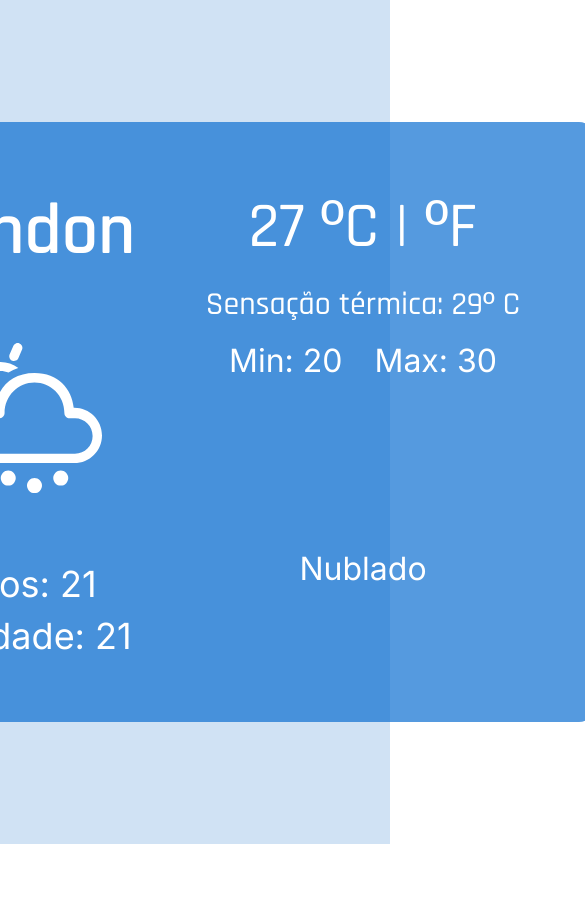
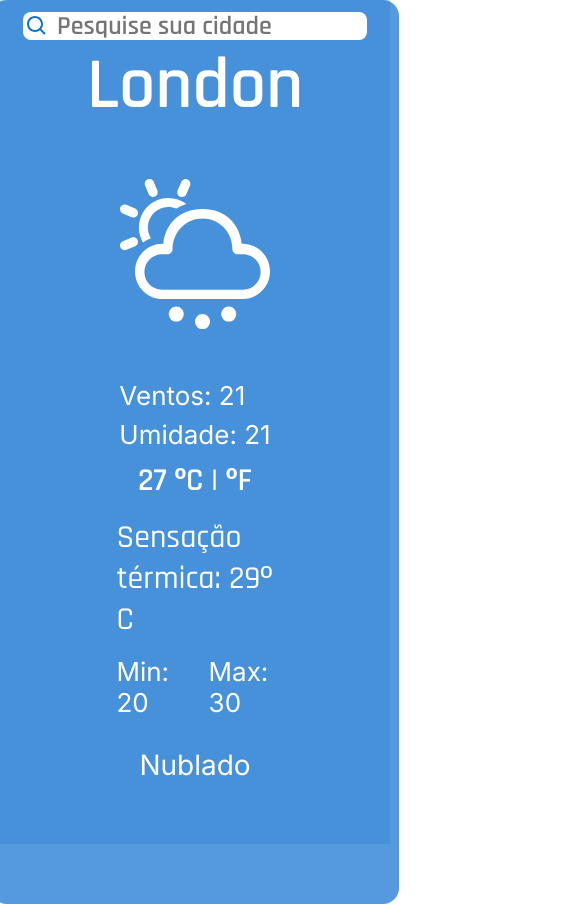
Before and after one commit to Igor-Mont/WeatherStack, a React (Create React App) app: page / in a window 390 px wide. Shown: the whole page, 585 px wide, since content can reach past the window. Before the commit the page ends 844 px from the top, so only its background shows below. Built offline with nearby package versions, Linux system fonts and the light colour scheme; no server answers.

Commit message:
Responsive and type DataCityProps

```diff
--- a/src/App.tsx
+++ b/src/App.tsx
@@ -1,22 +1,52 @@
-import React, { useEffect } from 'react';
+import React, { useEffect, useState } from 'react';
 import GlobalStyle from './styles/global';
 import { MainGrid } from './styles';
 import cloudySvg from './assets/cloudy.svg';
+import searchImg from './assets/search.svg';
+import { fahrenheitForCelsius } from './utils/fahrenheitForCelsius';
+
+/* eslint-disable camelcase */
+type DataCityProps = {
+  weather: [{ description: string }];
+  main: {
+    temp: number;
+    feels_like: number;
+    temp_min: number;
+    temp_max: number;
+    humidity: number;
+  };
+  wind: {
+    speed: number;
+  };
+  name: string;
+};
 
 function App(): JSX.Element {
+  const [dataCity, setDataCity] = useState<DataCityProps>();
   useEffect(() => {
     (async function getData() {
       const response = await fetch(
-        'https://api.openweathermap.org/data/2.5/weather?q=London&appid=47a7ed1ad686d073ab4b1136cc562176',
+        `https://api.openweathermap.org/data/2.5/weather?q=London&appid=${process.env.REACT_APP_TOKEN}`,
       );
       const data = await response.json();
-      console.log(data);
+      setDataCity(data);
     })();
   }, []);
 
   return (
     <MainGrid>
       <GlobalStyle />
+      <div className="container">
+        <div className="search">
+          <label htmlFor="inputSearch">
+            <img src={searchImg} alt="Search" />
+            <input
+              type="text"
+              id="inputSearch"
+              placeholder="Pesquise sua cidade"
+            />
+          </label>
+        </div>
         <div className="content">
           <div className="left-content">
             <h1>London</h1>
@@ -42,6 +72,7 @@ function App(): JSX.Element {
             </div>
           </div>
         </div>
+      </div>
     </MainGrid>
   );
 }
--- a/src/styles.ts
+++ b/src/styles.ts
@@ -14,14 +14,60 @@ export const MainGrid = styled.main`
   align-items: center;
   justify-content: center;
 
-  .content {
+  .container {
     height: 100%;
     display: flex;
+    flex-direction: column;
+    align-items: center;
+    justify-content: center;
     grid-area: content;
     background-color: rgba(13, 111, 210, 0.7);
-    padding: 64px;
+    padding: 0 64px 64px 64px;
     border-radius: 16px;
     color: #fff;
+
+    .search {
+      height: 70%;
+      display: flex;
+      align-items: center;
+      justify-content: center;
+
+      label {
+        display: flex;
+        align-items: center;
+        background-color: #fff;
+        padding: 2px;
+        border-radius: 8px;
+        img {
+          width: 24px;
+          height: 24px;
+        }
+
+        input {
+          height: 24px;
+          border-radius: 8px;
+          width: 300px;
+          border: none;
+          font-family: 'Rajdhani', sans-serif;
+          font-weight: 600;
+          font-size: 28px;
+          outline: 0;
+          margin: 0 8px;
+
+          ::placeholder {
+            font-family: 'Rajdhani', sans-serif;
+            font-weight: 600;
+            font-size: 26px;
+          }
+        }
+      }
+    }
+
+    .content {
+      display: flex;
+      align-items: center;
+      justify-content: center;
+    }
 
     .left-content {
       width: 50%;
@@ -100,7 +146,51 @@ export const MainGrid = styled.main`
           font-weight: 400;
           font-size: 32px;
           font-family: 'Inter', sans-serif;
-          margin-bottom: 70px;
+          margin-bottom: 90px;
+        }
+      }
+    }
+  }
+
+  @media (max-width: 860px) {
+    display: grid;
+    grid-template-columns: 1fr;
+    grid-template-rows: 1fr;
+    grid-template-areas: 'mobile';
+    background-color: rgba(22, 112, 201, 0.2);
+
+    .container {
+      border-radius: none;
+      padding: 12px 32px 32px 32px;
+      grid-area: mobile;
+      .content {
+        flex-direction: column;
+
+        .left-content {
+          margin-bottom: 10px;
+
+          p {
+            font-size: 26px;
+          }
+        }
+        .right-content {
+          h2 {
+            font-size: 32px;
+            font-weight: bold;
+          }
+          .min-max {
+            p {
+              font-size: 26px;
+            }
+          }
+
+          .weather {
+            h2 {
+              margin-top: 30px;
+              font-size: 28px;
+              font-weight: 400;
+            }
+          }
         }
       }
     }
--- a/src/styles/global.ts
+++ b/src/styles/global.ts
@@ -9,6 +9,9 @@ export default createGlobalStyle`
   body {
     height: 100vh;
     width: 100vw;
+    display: flex;
+    align-items: center;
+    justify-content: center;
   }
 
 
--- /dev/null
+++ b/src/utils/fahrenheitForCelsius.ts
@@ -0,0 +1,4 @@
+export function fahrenheitForCelsius(f: number): number {
+  const celsius = (f - 32) / 18000;
+  return Math.floor(celsius);
+}
```
Also changed, not shown: .eslintrc.json, src/assets/search.svg (added). Lines whose indentation alone changed are shown as unchanged.
